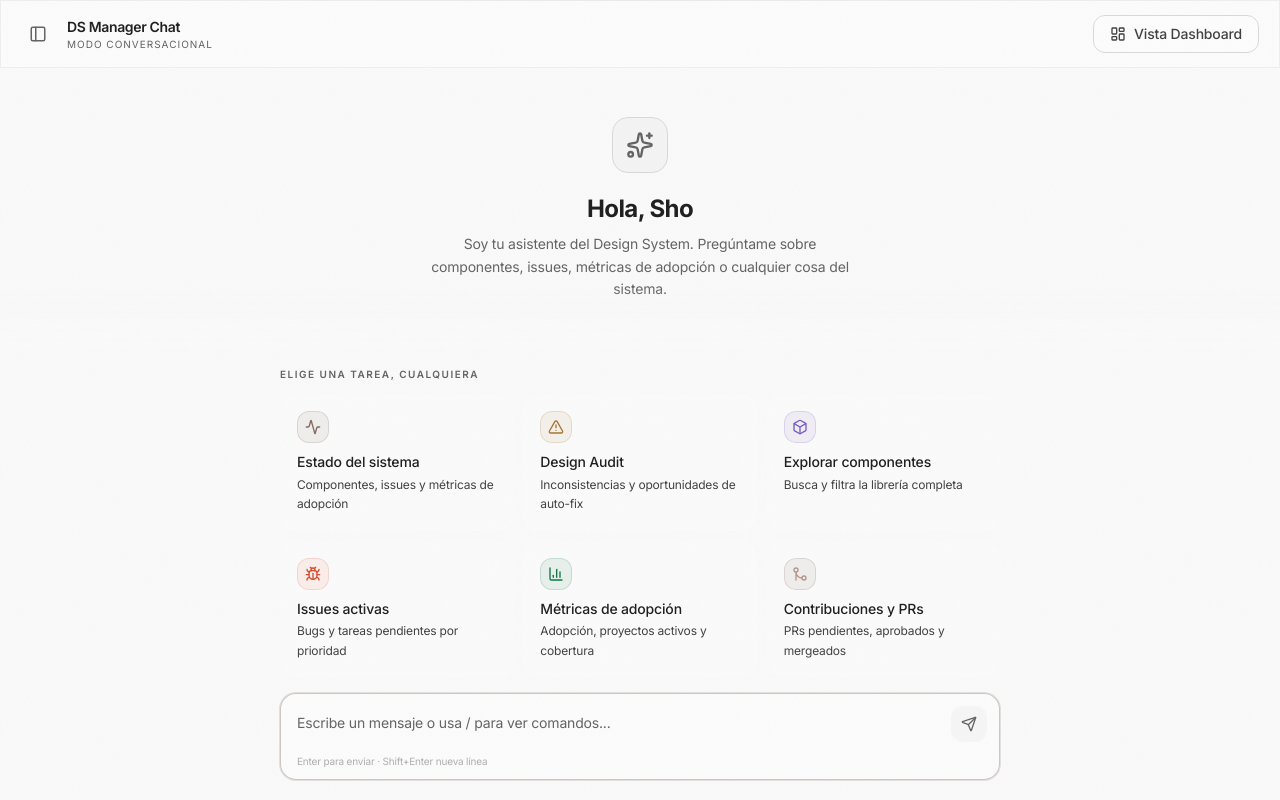
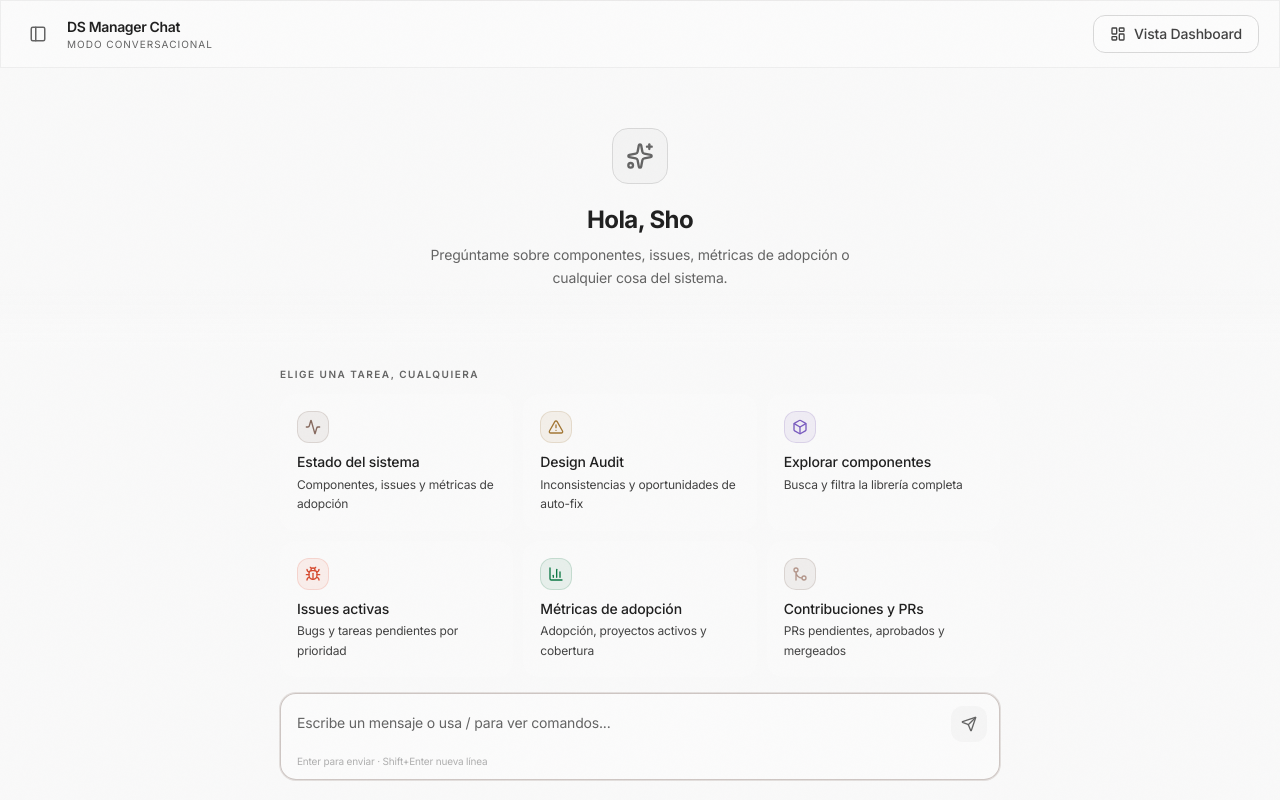
Before and after one commit to johanvillalbab/design-system-manager, a Vue app: page / in a window 1280 px wide. Built offline with nearby package versions, Linux system fonts and the light colour scheme.

Commit message:
copy: remove redundant intro sentence from chat greeting
Co-authored-by: Cursor <cursoragent@cursor.com>

```diff
--- a/src/pages/ChatView.vue
+++ b/src/pages/ChatView.vue
@@ -195,7 +195,7 @@ function formatTime(date: Date): string {
                 Hola, Sho
               </h2>
               <p class="text-text-muted text-sm max-w-md leading-relaxed">
-                Soy tu asistente del Design System. Pregúntame sobre componentes, issues, métricas de adopción o cualquier cosa del sistema.
+                Pregúntame sobre componentes, issues, métricas de adopción o cualquier cosa del sistema.
               </p>
             </div>
           </div>
```
